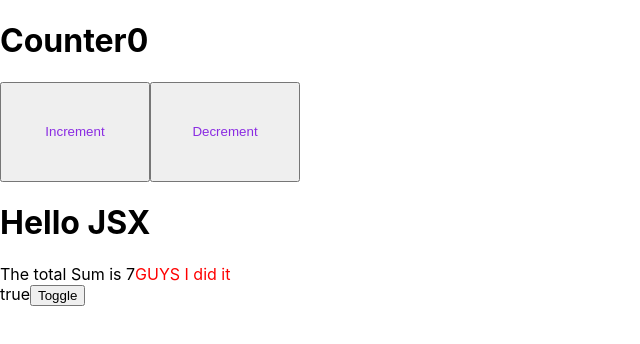
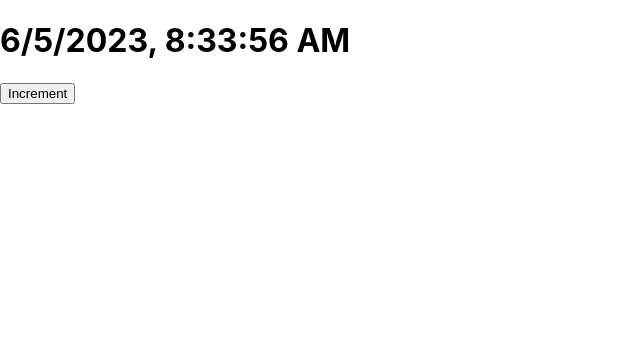
Before and after one commit to paudel54/React_Interview, a React (Create React App) app in the folder first/: page / in a window 1280 px wide. Shown: the top 344 px of the page, without its empty margins (0-640 px from the left). Built offline with nearby package versions, Linux system fonts and the light colour scheme.

Commit message:
Use effect wrt to component life cycle creating a digital clock

```diff
--- a/first/src/App.js
+++ b/first/src/App.js
@@ -1,81 +1,18 @@
-import './App.css';
-// hook useState()
-// The import of React is not Required for executing JSX this is the beauty of jsx transform earlier was different
-import React, { useState } from 'react'
+import React, { useState, useEffect } from "react";
 
-function App() {
-  // destructuring the fn setter function setCount form useState hook , adding 0 as defalut value.
-  // How do you create a state in a functional component or what is the purpose of useState() methods?
-  // State is like a variable which is watched by React Application if therer are any change into state React will make sure that they are Rerendered.
+export default function App() {
+  const [cTime, setTime] = useState(new Date().toLocaleString());
 
-
-  // lazy initialization if we want to load non primitive data on state
-  // function initialState() {
-  //   // lazy initialization is required if you have a bigger porcess which is going to give you the initial state value and that you put in a function. then instead of writing
-  //   //the function only do make sure you follow lazy inititializaion
-  //   console.log('Its an expensive process', Date.now())
-  //   return 0;
-  // }
-
-  // const [i, setCount] = useState(() => initialState(0));
-  // const [flag, setFlag] = useState(true);
-  // Use State with Object Literals.
-  const [sObj, setCount] = useState({
-    cnt: 0,
-    mFlag: true
-  });
-
-
-  // const decreaseValue = () => {
-  //   setCount(i - 1);
-  // }
-  const changeCounter = (op) => {
-    let tC = sObj.cnt;
-    if (op === '+') {
-      // Use of Sprea operator is creating a new space and override if any changes to value
-      tC++;
-      setCount({ ...sObj, cnt: tC });
-    } else {
-      tC--;
-      setCount({ ...sObj, cnt: tC });
-    }
-  }
-
-  // css for inline styling with object Literals
-  const btnStyle = {
-    width: "150px",
-    height: "100px",
-    color: "blueviolet",
-    fontSize: "25",
-  }
-  let message = <h1>Hello JSX</h1>
-  let a = 5;
-  let b = 2;
-  // behind the scene Jsx is created with React.createElement
-  let jsx = React.createElement(
-    'Namaste',
-    { style: { color: 'red' } },
-    'GUYS I did it'
-  )
+  useEffect(() => {
+    setInterval(() => {
+      setTime(new Date().toLocaleString())
+    }, 1000);
+  })
 
   return (
-    <div className="App">
-      <h1>Counter{sObj.cnt}</h1>
-      {/* ON Click is an event */}
-      {/* <button onClick={() => setCount(i + 1)}>Click</button> */}
-      {/* Arrow function or return must be gurantted when we pass parameter to fn on Click Events */}
-      <button className='cB' onClick={() => changeCounter('+')}>Increment</button>
-      <button style={btnStyle} onClick={() => changeCounter('-')}>Decrement</button>
-      {message}
-      {`The total Sum is ${a + b}`}
-      {jsx}
-      <div>
-        {sObj.mFlag.toString()}
-        {/* Creatting toggle  */}
-        <button onClick={() => setCount({ ...sObj, mFlag: !sObj.mFlag })}>Toggle</button>
-      </div>
+    <div>
+      <h1>{cTime}</h1>
+      <button onClick={() => setTime(new Date().toLocaleString())}>Increment</button>
     </div>
   );
 }
-
-export default App;
```
